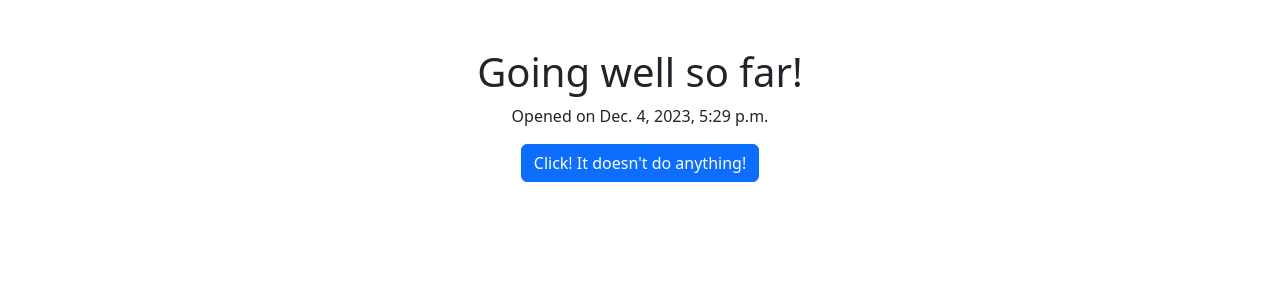
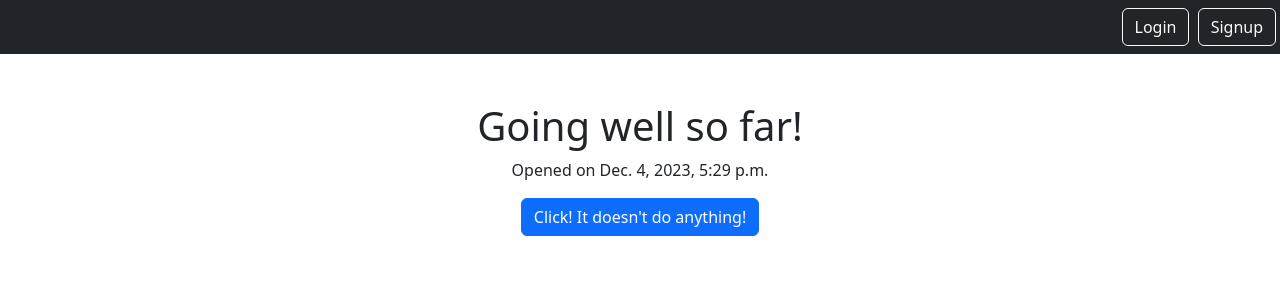
Before and after one commit to TheGenius5000/Git-Test, a Django app: page / in a window 1280 px wide. Shown: the top 300 px of the page. Run offline with Django 4.2, Linux system fonts and the light colour scheme.

Commit message:
Navigation

```diff
--- a/static/templates/base.html
+++ b/static/templates/base.html
@@ -8,6 +8,18 @@
     <link rel="stylesheet" type="text/css" href="{% static 'css/style.css' %}">
 </head>
 <body>
+    <nav class="navbar navbar-dark bg-dark">
+        <div class="ms-auto">
+            {% if user.is_authenticated %}
+                <a href="{% url 'writer.list' %}" class="btn btn-outline-light me-1">Home</a>
+                <a href="{% url 'writer.new' %}" class="btn btn-outline-light me-1">Create</a>
+                <a href="{% url 'logout' %}" class="btn btn-outline-light me-1">Logout</a>
+            {% else %}
+                <a href="{% url 'login' %}" class="btn btn-outline-light me-1">Login</a>
+                <a href="{% url 'signup' %}" class="btn btn-outline-light me-1">Signup</a>
+            {% endif %}
+        </div>
+    </nav>
     <div class="my-5 text-center container">
         {% block content %}
         {% endblock %}
```
Also changed, not shown: db.sqlite3.
